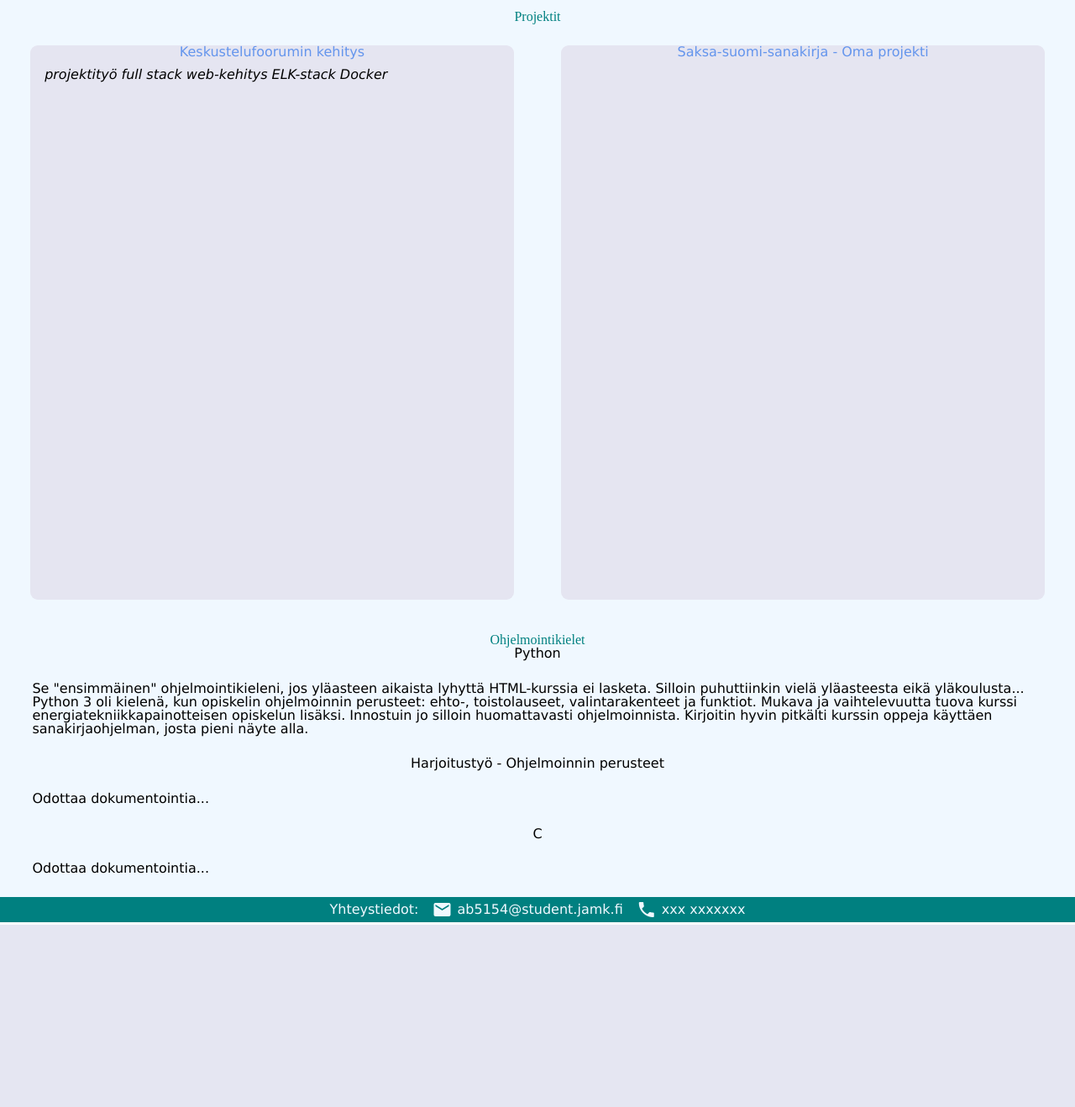
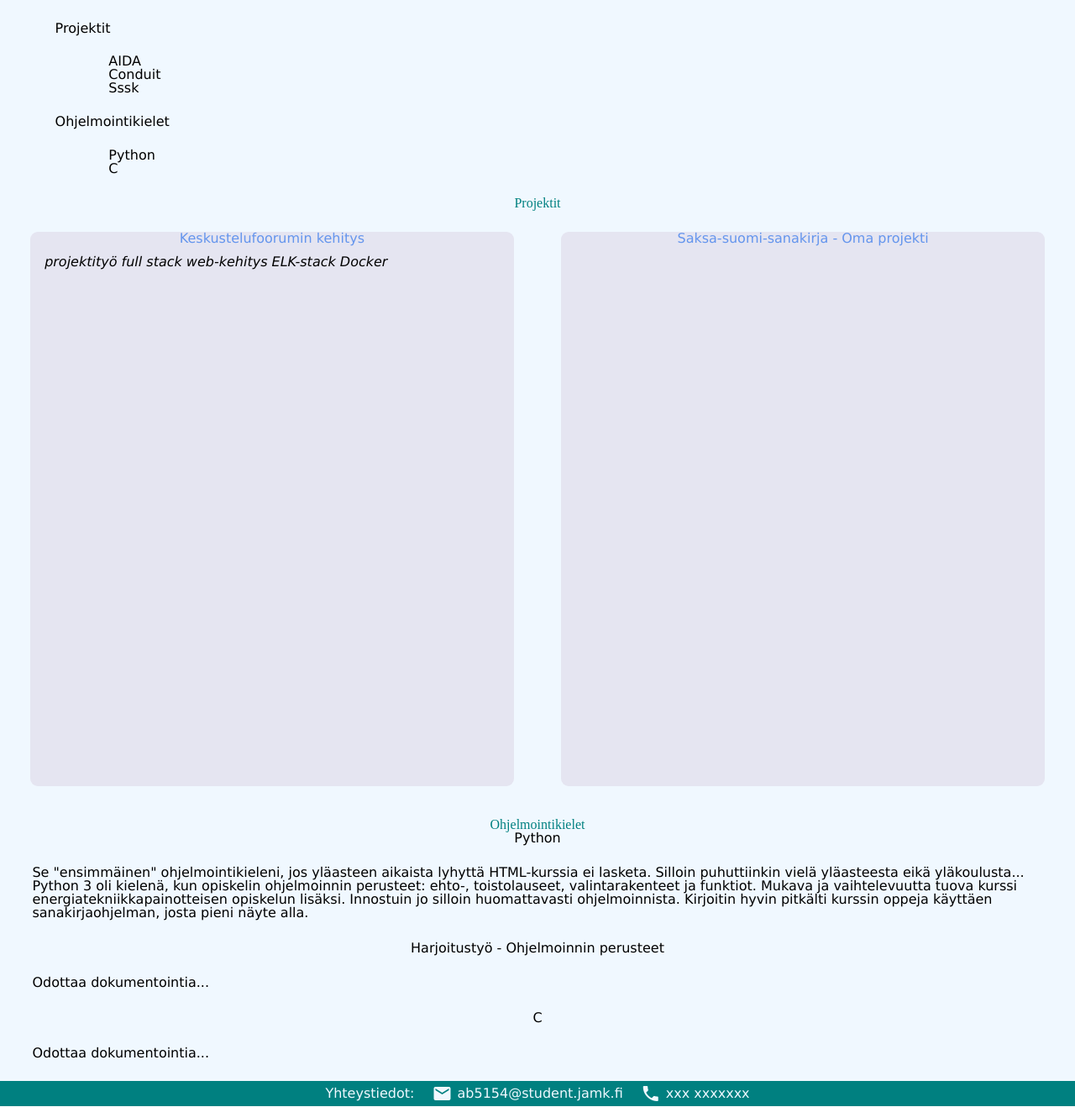
Before and after one commit to skop92/web-portfolio, a web app: file src/portfolio.html in a window 1280 px wide. Shown: the part 126-1444 px from the top of the page at 84% size. Before the commit the page ends 1227 px from the top, so only its background shows below. Run offline with its HTML, style and script files only (its server is not run), Linux system fonts and the light colour scheme.

Commit message:
top nav seems fine

```diff
--- a/src/portfolio.html
+++ b/src/portfolio.html
@@ -23,18 +23,39 @@
         </header>
 
         <nav>
-            <ul>
-                <li><a href="index.html"><span class="material-icons">home</span>Etusivu</a></li>
-                <li><a class="active" href="portfolio.html"><span class="material-icons">school</span>Portfolio</a></li>
+            <ul> <!-- NO WHITESPACE ALLOWED! -->
+                <li><a href="index.html"><span class="material-icons">home</span>Etusivu</a>
+                </li><li><a class="active" href="portfolio.html"><span class="material-icons">school</span>Portfolio</a>
+                </li>
                 <!--<li><a href="harrastukset.html"><span class="material-icons">kayaking</span>Harrastukset</a></li>-->
             </ul>
         </nav>
+
+        <section>
+
+            <aside class="side-nav">
+                <ul>
+                    <li>Projektit
+                        <ul>
+                            <li>AIDA</li>
+                            <li>Conduit</li>
+                            <li>Sssk</li>
+                        </ul>
+                    </li>
+                    <li>Ohjelmointikielet
+                        <ul>
+                            <li>Python</li>
+                            <li>C</li>
+                        </ul>
+                    </li>
+                </ul>
+            </aside>
 
             <section class="clear clearfix">
 
                 <h2>Projektit</h2>
 
-            <section class="pf-container-large p-01">
+                <article class="pf-container-large p-01">
                     <div class="pf-content-top-large">
                         <div class="pf-header-large">
                             <a href="portfolio-articles/conduit.html" target="_self">
@@ -51,10 +72,10 @@
                         <!-- <div class="pf-text-content-large p-01"></div> -->
                     </div> <!-- content top end -->
                     <!-- <div class="pf-content-bottom-large p-01"></div> -->
-            </section>
+                </article>
 
 
-            <section class="pf-container-large">
+                <article class="pf-container-large">
                     <div class="pf-content-top-large">
                         <div class="pf-header-large">
                             <a href="portfolio-articles/sanakirja.html" target="_self">
@@ -63,13 +84,13 @@
                         </div>
 
                     </div> <!-- content top end -->
-            </section>
+                </article>
 
 
                 <h2>Ohjelmointikielet</h2>
 
 
-            <section class="pf-container-small">
+                <article class="pf-container-small">
                     <h3>Python</h3>
                     <p>
                         Se "ensimmäinen" ohjelmointikieleni, jos yläasteen aikaista lyhyttä HTML-kurssia ei lasketa.
@@ -85,18 +106,19 @@
                     <p class="toBeContinued">
                         Odottaa dokumentointia...
                     </p>
-            </section>
+                </article>
 
 
-            <section class="pf-container-small">
+                <article class="pf-container-small">
                     <h3>C</h3>
                     <p class="toBeContinued">
                         Odottaa dokumentointia...
                     </p>
-            </section>
+                </article>
 
 
             </section> <!-- content end -->
+        </section>
 
         <footer>
             <ul>
--- a/src/styles/styles.css
+++ b/src/styles/styles.css
@@ -27,7 +27,7 @@ time, mark, audio, video {
     border: 0;
     font-size: 100%;
     font: inherit;
-    vertical-align: baseline;
+    vertical-align: bottom; /* changed "baseline" --> "bottom" */
 }
 
 /* HTML5 display-role reset for older browsers */
@@ -86,30 +86,25 @@ header {
     font-size: 200%;
     font-family: Alegreya, serif;
     letter-spacing: 0.2em;
-    padding: 1em 0em;
+    padding: 1em;
 }
 
 nav, footer {
     background-color: teal;
     color: aliceblue;
-    height: 1.875em;
 }
 
 nav ul, footer ul {
-    list-style-type: none;
     display: inline-block;
     padding: 0;
-    overflow: hidden;
 }
 
 nav li, footer li {
-    float: left;
+    display: inline-block;
     padding: 0;
 }
 
 nav li span, footer li span {
-    float: left;
-    /*padding-right: 0.25em;*/
     padding: 0 0.25em 0 0;
 }
 
@@ -143,19 +138,6 @@ nav a.active {
 /*
     ** SECTION STYLES **
 */
-
-section.clear {
-    clear: left;
-    width: 100%;
-    height: auto;
-}
-
-.clearfix::after {
-    content: "";
-    clear: both;
-    display: table;
-}
-
 /* Layout */
 .front-page {
     background-color: hsl(240, 29%, 92%);
```
Lines whose indentation alone changed are shown as unchanged.
